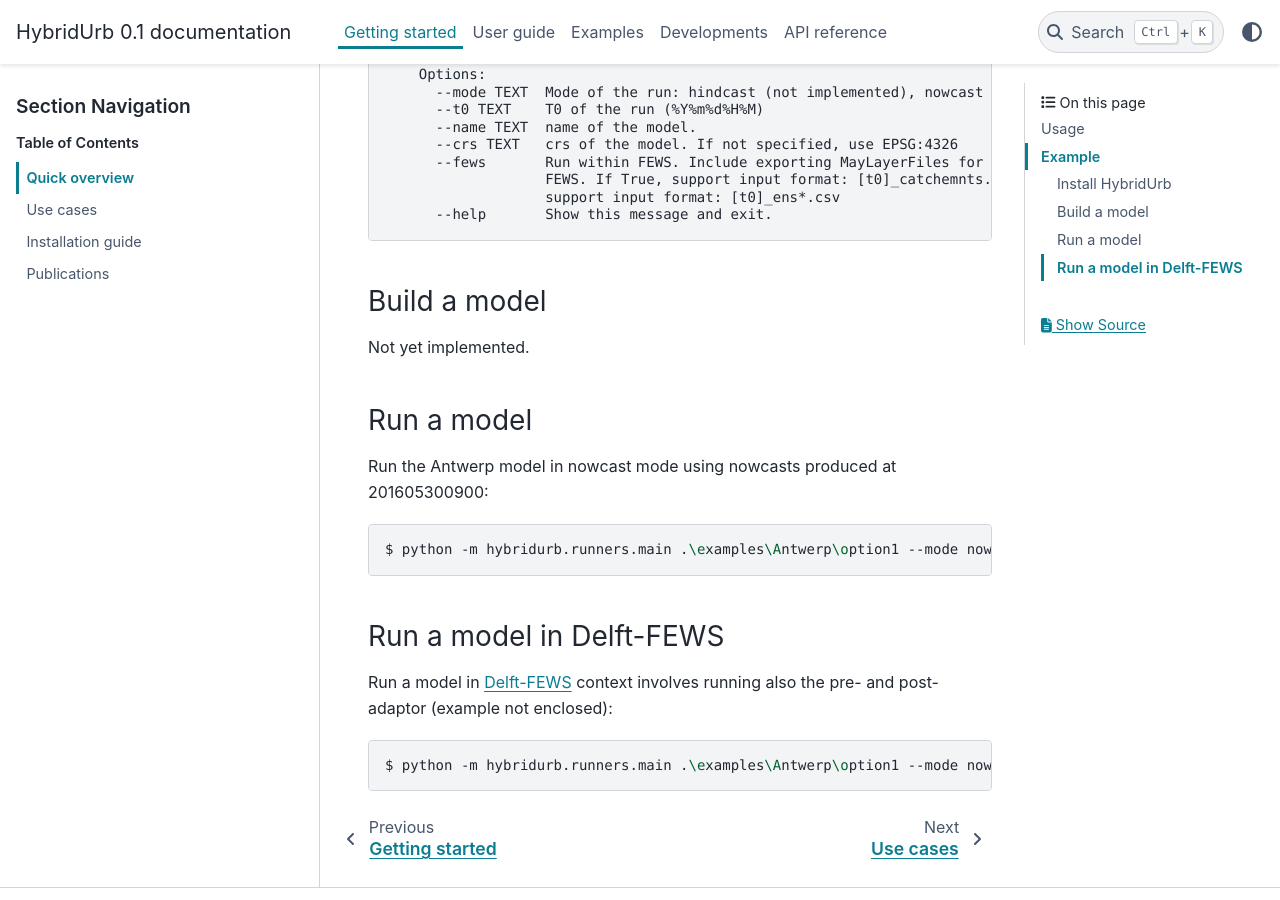
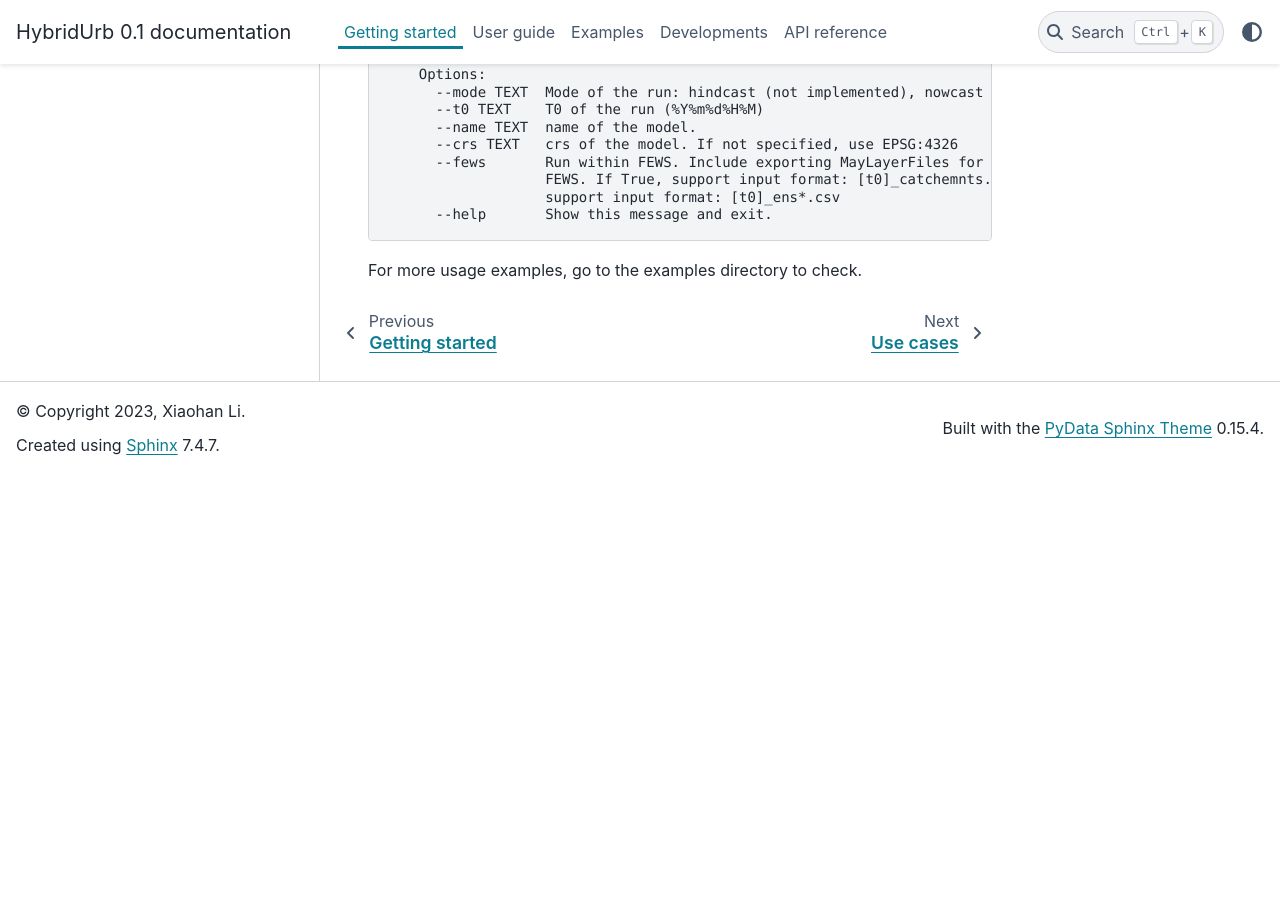
Before and after one commit to xldeltares/hybridurb, a Sphinx documentation site: the page built from docs/getting_started/quick_overview.rst, in a window 1280 px wide and 900 px high, scrolled down 724 px. Built offline with Sphinx 7.4.7 and the PyData theme 0.15.4, drawn with Linux system fonts in a browser that asks for light colours; after the commit the page ends 1199 px from its top, so only the background shows below that.

Commit message:
small improvement doc

```diff
--- a/docs/dev/dev_install.rst
+++ b/docs/dev/dev_install.rst
@@ -10,6 +10,7 @@
 If you do not have Conda installed, please follow the instructions `here <https://docs.conda.io/projects/conda/en/latest/user-guide/install/index.html>`_ to install it.
 
 .. code-block:: console
+
     git clone https://github.com/xldeltares/hybridurb.git
     cd hybridurb
     conda create -n hybridurb python=3.11 -c conda-forge
--- a/docs/getting_started/installation.rst
+++ b/docs/getting_started/installation.rst
@@ -50,6 +50,7 @@
 For now, HybridUrb only supports a developer installation, which means setting up the package in a way that allows you to modify its source code. This is typically used by contributors or advanced users who want to work on the development of the package itself.
 
 .. code-block:: console
+
     git clone https://github.com/xldeltares/hybridurb.git
     cd hybridurb
     conda create -n hybridurb python=3.11 -c conda-forge
--- a/docs/getting_started/quick_overview.rst
+++ b/docs/getting_started/quick_overview.rst
@@ -39,25 +39,4 @@
           --help       Show this message and exit.
 
 
-Build a model
--------------
-Not yet implemented.
-
-Run a model
------------
-Run the Antwerp model in nowcast mode using nowcasts produced at 201605300900:
-
-.. code-block:: console
-
-    $ python -m hybridurb.runners.main .\examples\Antwerp\option1 --mode nowcast --t0 201605300900
-
-
-Run a model in Delft-FEWS
--------------------------
-Run a model in `Delft-FEWS`_ context involves running also the pre- and post-adaptor (example not enclosed):
-
-.. code-block:: console
-
-    $ python -m hybridurb.runners.main .\examples\Antwerp\option1 --mode nowcast --t0 201605300900 --fews
-
-.. _Delft-FEWS: https://oss.deltares.nl/web/delft-fews>
+For more usage examples, go to the examples directory to check.
```
Also changed, not shown: examples/README.rst.
